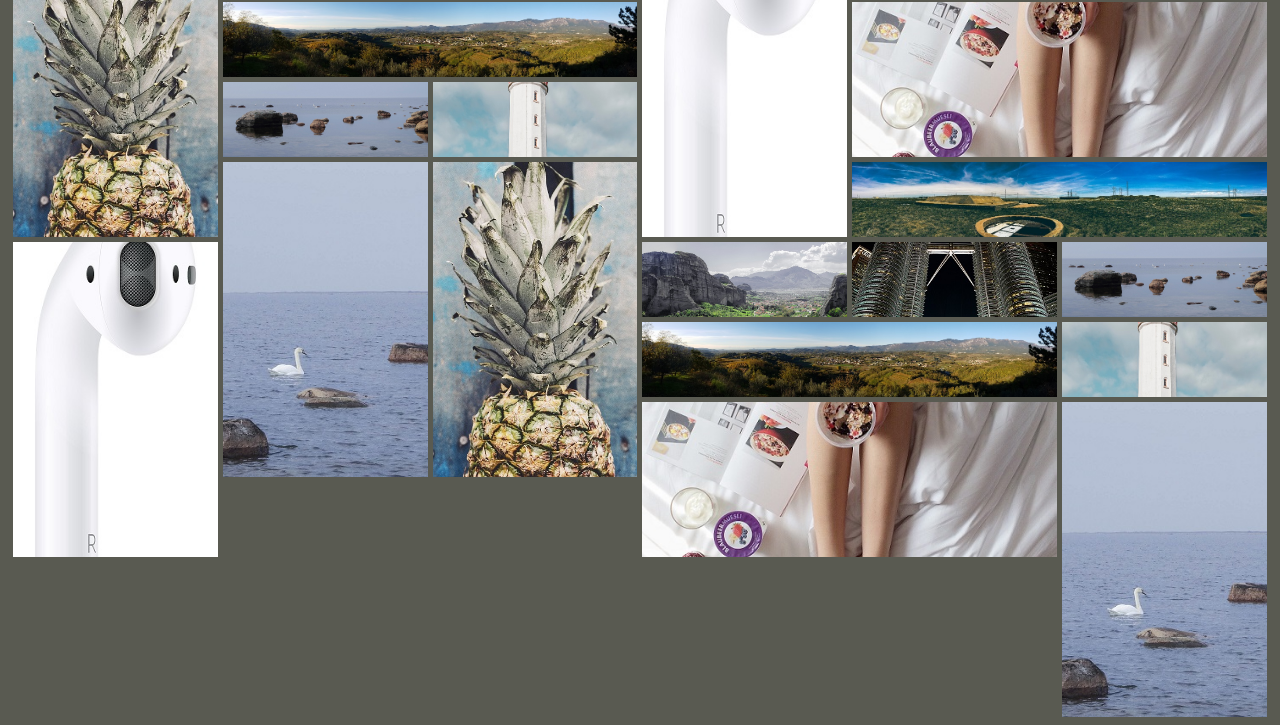
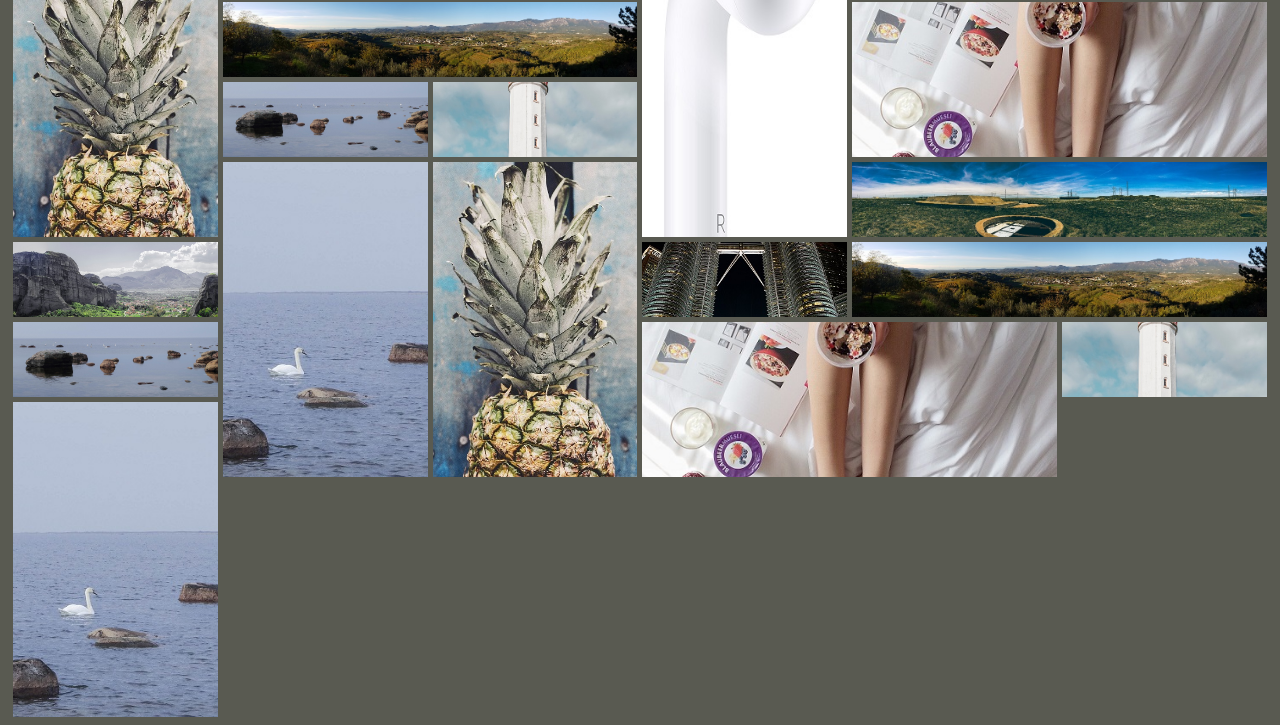
Before and after one commit to yajdc0000/image_css_grid, a plain HTML site: page index.html in a window 1280 px wide. Shown: the part 151-876 px from the top of the page. Drawn offline with Linux system fonts and the light colour scheme.

Commit message:
fixed images

```diff
--- a/index.html
+++ b/index.html
@@ -21,7 +21,6 @@
                 <div class="vertical"><img src="images/horizontal5.jpg" /></div>
                 <div class="vertical"><img src="images/vertical1.jpg"/></div>
                 <div class="horizontal"><img src="images/horizontal1.jpg"/></div>
-                <div class="vertical"><img src="images/vertical2.jpg" /></div>
                 <div><img src="images/horizontal2.jpg" /></div>
                 <div><img src="images/vertical3.jpg" /></div>
                 <div class="horizontal"><img src="images/horizontal3.jpg" /></div>
```
